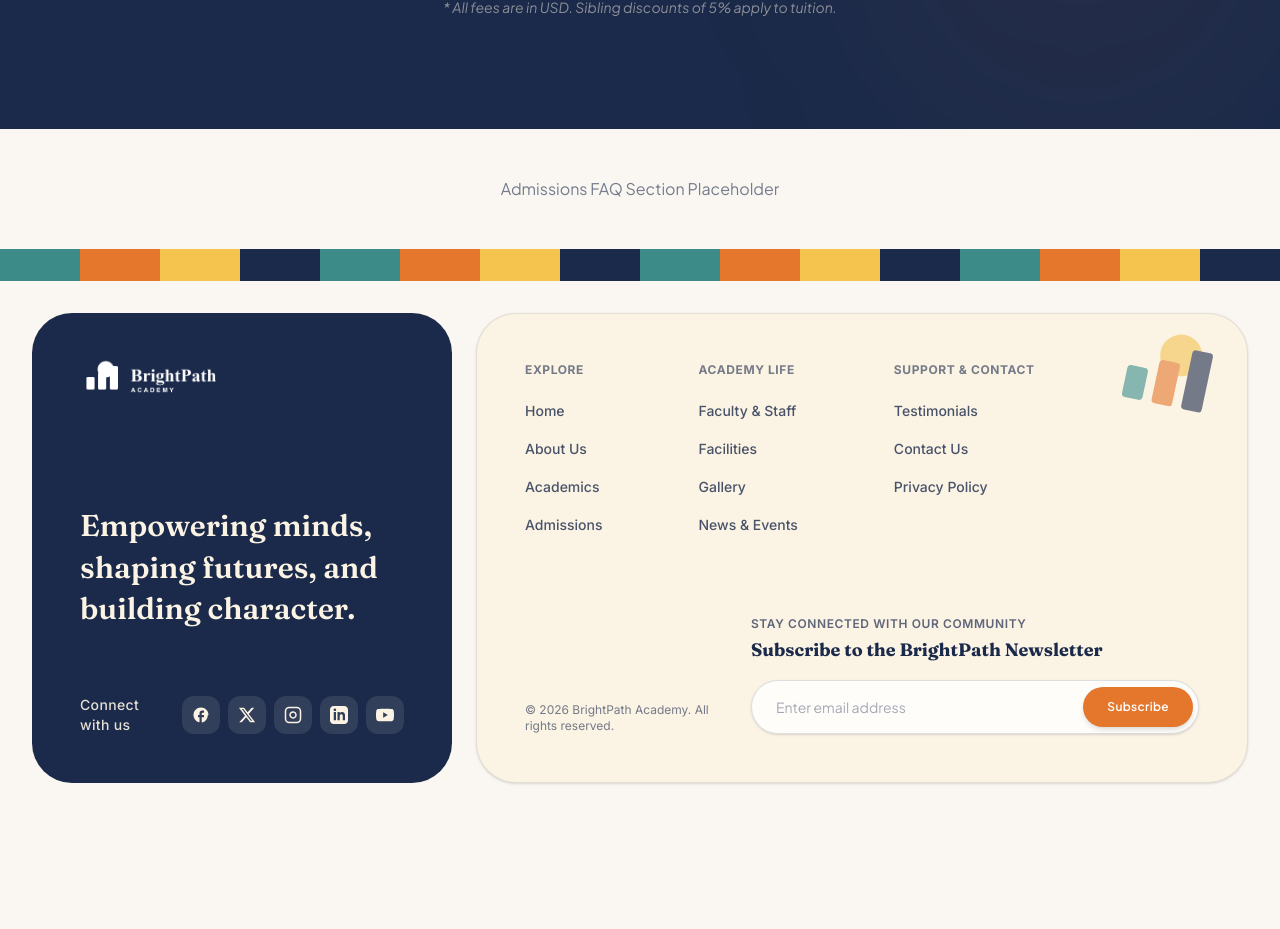
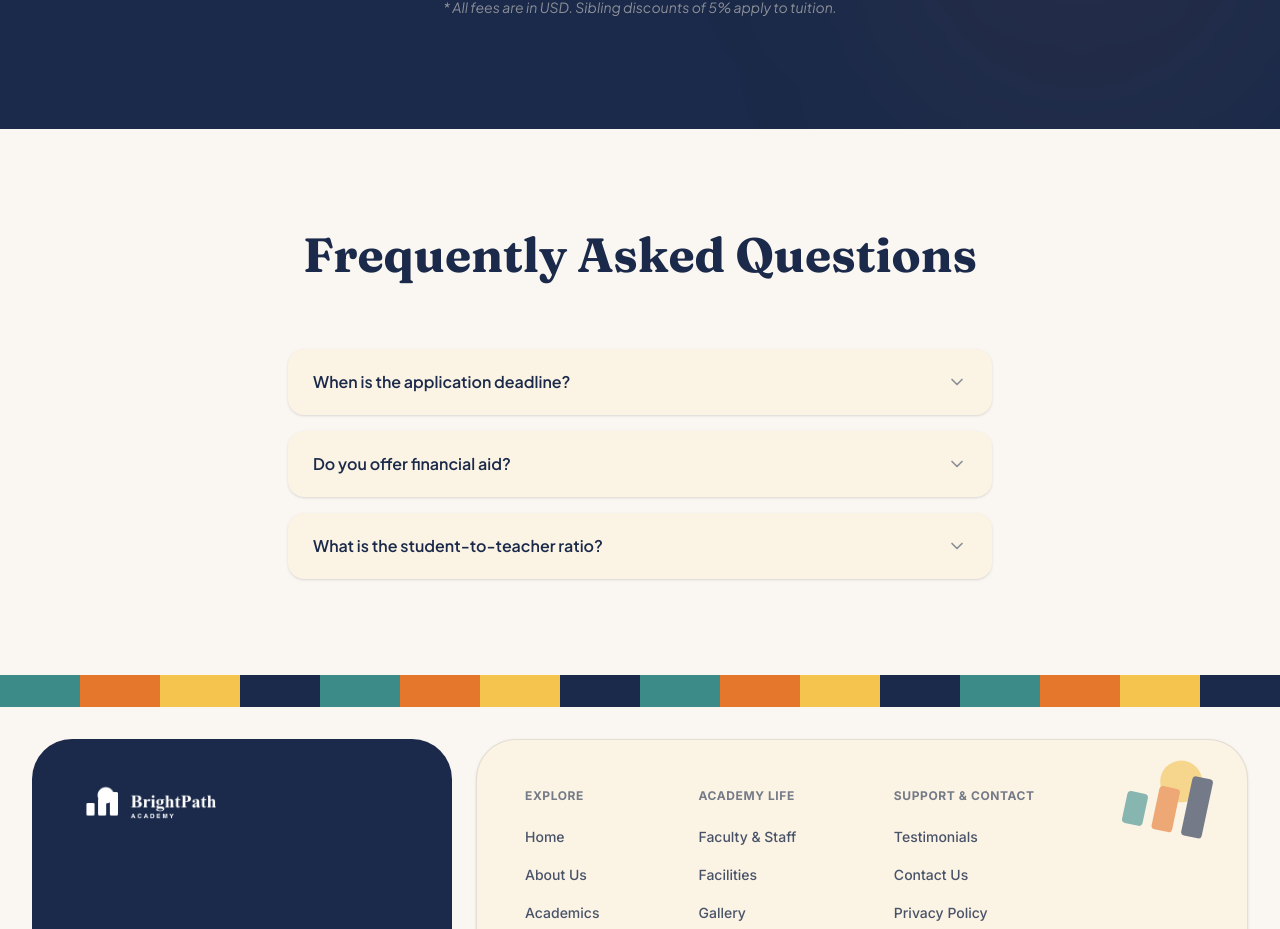
Before and after one commit to Taztahir/BrightPath-Academy, a React (Vite) app: page /admissions in a window 1280 px wide. Shown: the part 2999-3928 px from the top of the page. Before the commit the page ends 3814 px from the top, so only its background shows below. Built offline with nearby package versions, Linux system fonts and the light colour scheme.

Commit message:
implemented the admissions FAQ section

```diff
--- a/src/components/admission/FAQ.tsx
+++ b/src/components/admission/FAQ.tsx
@@ -1,7 +1,28 @@
+import FAQComponent, { FAQItem } from '../ui/FAQ'
+
+const ADMISSIONS_FAQ_ITEMS: FAQItem[] = [
+  {
+    question: 'When is the application deadline?',
+    answer: 'Priority applications for the upcoming fall semester are due by January 15th. We continue to accept applications on a rolling basis throughout the spring if space remains available.'
+  },
+  {
+    question: 'Do you offer financial aid?',
+    answer: "Yes, BrightPath Academy is committed to economic diversity. We offer need-based financial assistance to qualifying families. Please check the 'Financial Aid' box on your application to receive more information."
+  },
+  {
+    question: 'What is the student-to-teacher ratio?',
+    answer: 'We maintain a small, intimate learning environment with a 12:1 student-to-teacher ratio in elementary and 15:1 in middle school. This allows for highly personalized instruction.'
+  }
+]
+
 export default function FAQ() {
   return (
-    <div className="py-12 text-center bg-[#FAF7F2]">
-      <p className="text-academy-navy/60">Admissions FAQ Section Placeholder</p>
-    </div>
+    <FAQComponent
+      title="Frequently Asked Questions"
+      subtitle=""
+      items={ADMISSIONS_FAQ_ITEMS}
+      bgClassName="bg-[#FAF7F2]"
+      allowMultiple={false}
+    />
   )
 }
```
